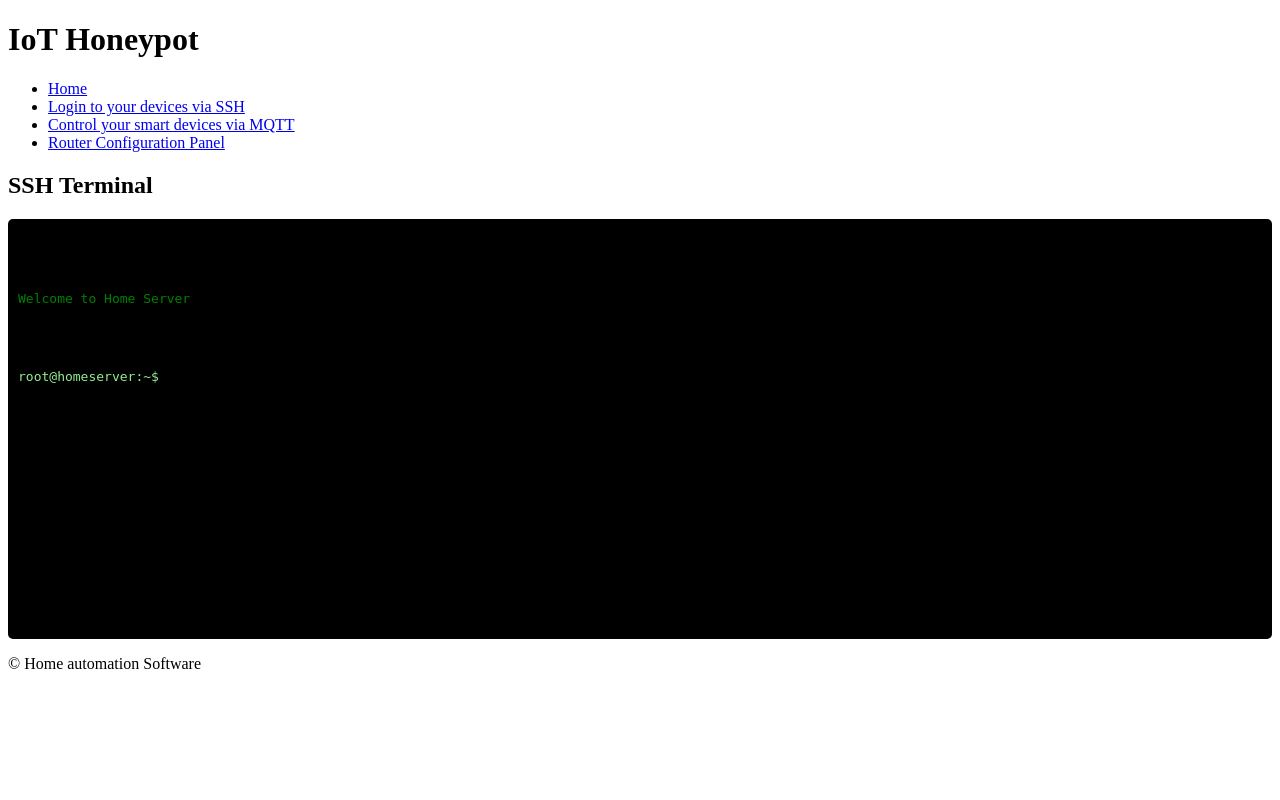
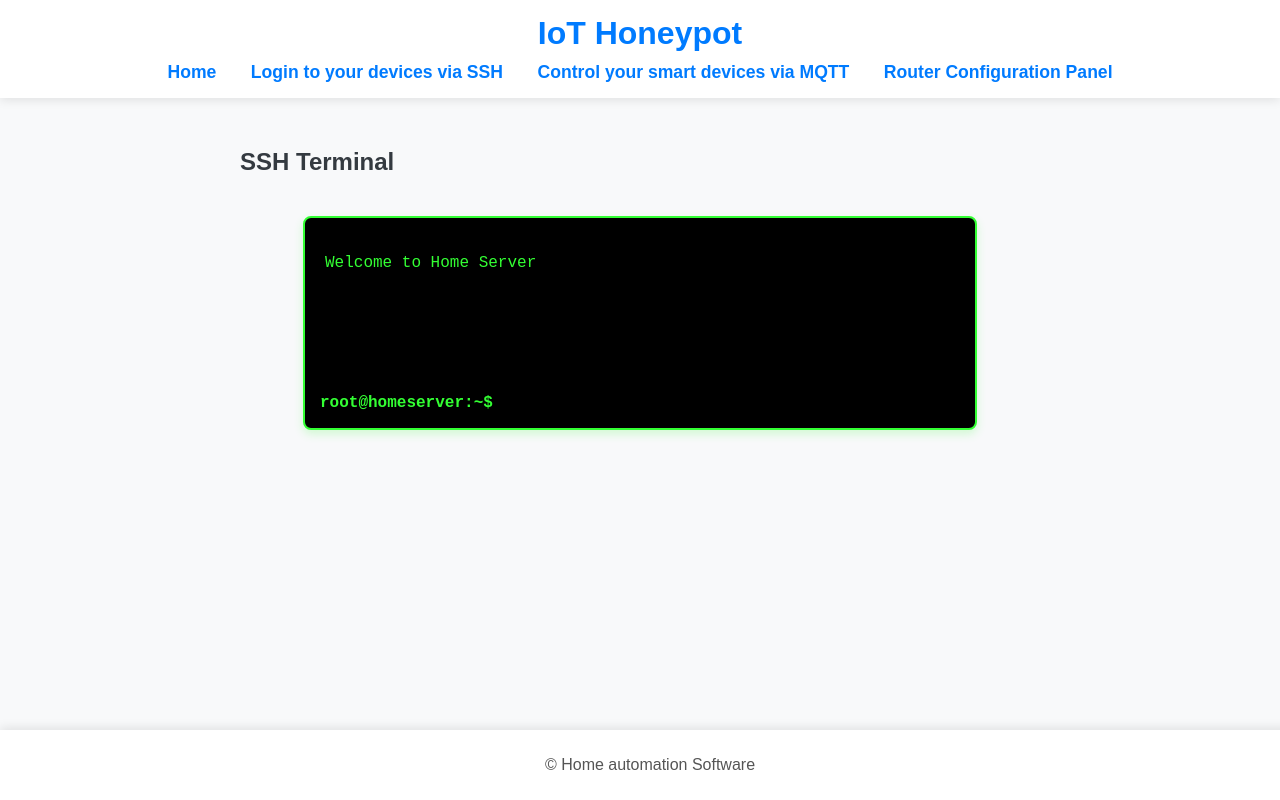
Before and after one commit to akashrajeshnair/shadow, a Flask app: page /ssh in a window 1280 px wide. Run offline with Flask 3, Linux system fonts and the light colour scheme.

Commit message:
updatedCss

```diff
--- a/honeypot-interface/app/static/css/styles.css
+++ b/honeypot-interface/app/static/css/styles.css
@@ -1,20 +1,118 @@
-#terminal {
-    background-color: black;
-    color: green;
-    font-family: monospace;
-    padding: 10px;
-    border-radius: 5px;
-    height: 400px;
-    overflow-y: auto;
-    white-space: pre-wrap;
+/* General styles */
+body {
+    font-family: 'Poppins', sans-serif;
+    background-color: #f8f9fa;
+    color: #333;
+    margin: 0;
+    padding: 0;
 }
 
-#output p {
-    margin: 2px 0;
+/* Header */
+header {
+    background: #ffffff;
+    padding: 15px 20px;
+    text-align: center;
+    box-shadow: 0 2px 10px rgba(0, 0, 0, 0.1);
 }
 
-.prompt {
-    color: lightgreen;
+header h1 {
+    margin: 0;
+    font-size: 2rem;
+    color: #007bff;
+}
+
+/* Navigation */
+nav ul {
+    list-style: none;
+    padding: 0;
+    margin: 10px 0 0;
+    text-align: center;
+}
+
+nav ul li {
+    display: inline;
+    margin: 0 15px;
+}
+
+nav ul li a {
+    color: #007bff;
+    text-decoration: none;
+    font-weight: bold;
+    transition: color 0.3s;
+}
+
+nav ul li a:hover {
+    color: #0056b3;
+}
+
+/* Home Page Content (Aligned slightly left) */
+main {
+    padding: 30px;
+    display: flex;
+    flex-direction: column;
+    align-items: flex-start; /* Aligns content slightly to the left */
+    justify-content: center;
+    max-width: 800px;
+    margin: 0 auto;
+}
+
+h2 {
+    color: #343a40;
+    margin-bottom: 10px;
+}
+
+/* Links inside main content */
+ul {
+    list-style: none;
+    padding: 0;
+}
+
+ul li {
+    margin: 10px 0;
+}
+
+ul li a {
+    color: #007bff;
+    text-decoration: underline;
+    font-size: 1.1rem;
+}
+
+ul li a:hover {
+    color: #0056b3;
+}
+
+/* Footer */
+footer {
+    background: #ffffff;
+    text-align: center;
+    padding: 10px;
+    position: fixed;
+    bottom: 0;
+    width: 100%;
+    color: #555;
+    box-shadow: 0 -2px 10px rgba(0, 0, 0, 0.1);
+}
+
+/* Classic Black & Green Terminal */
+#terminal {
+    background: #000000; /* Classic black background */
+    color: #33ff33; /* Bright green text */
+    font-family: 'Courier New', monospace;
+    padding: 15px;
+    border-radius: 8px;
+    width: 80%;
+    max-width: 700px;
+    margin: 30px auto;
+    text-align: left;
+    border: 2px solid #33ff33;
+    box-shadow: 0 4px 10px rgba(51, 255, 51, 0.2);
+}
+
+#output {
+    min-height: 150px;
+    max-height: 300px;
+    overflow-y: auto;
+    padding: 5px;
 }
 
 #input-line {
@@ -22,11 +120,22 @@
     align-items: center;
 }
 
+.prompt {
+    margin-right: 5px;
+    color: #33ff33; /* Green prompt like classic terminals */
+    font-weight: bold;
+}
+
 #commandInput {
     background: none;
     border: none;
-    color: green;
-    font-family: monospace;
+    color: #33ff33;
+    font-family: inherit;
+    font-size: 1rem;
+    width: 100%;
+    caret-color: #33ff33;
+}
+
+#commandInput:focus {
     outline: none;
-    width: 100%;
 }
```
